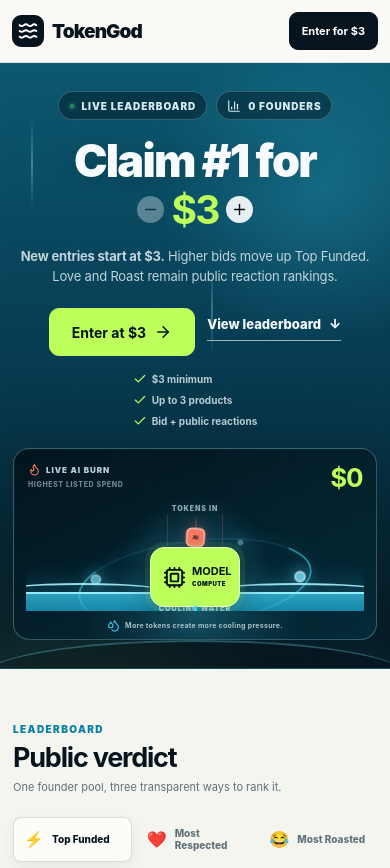
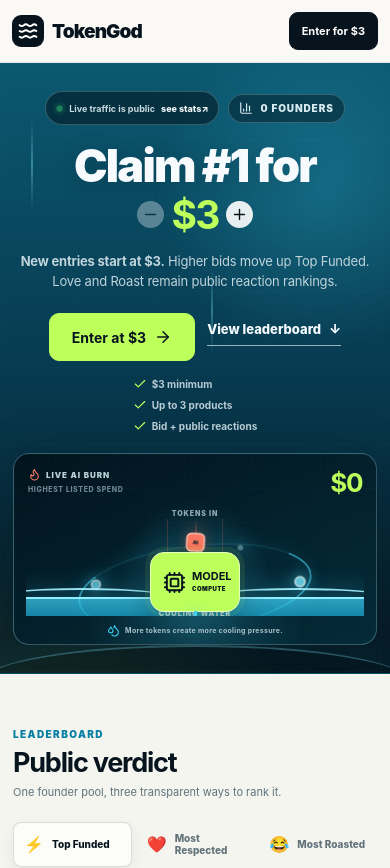
Before and after one commit to borhen68/tokengod, a Next.js app: page / in a window 390 px wide. Shown: the top 868 px of the page. Built offline with nearby package versions, Linux system fonts and the light colour scheme; no server answers.

Commit message:
Add public live traffic proof

```diff
--- /dev/null
+++ b/app/api/public-traffic/route.ts
@@ -0,0 +1,44 @@
+const DATAFAST_WEBSITE_ID = "6a8df6bf91fe4779cdf73d53";
+const DATAFAST_API = "https://datafa.st/api/analytics";
+
+function safeCount(value: unknown) {
+  return typeof value === "number" && Number.isFinite(value) && value >= 0
+    ? Math.floor(value)
+    : null;
+}
+
+async function fetchDataFast(path: string) {
+  const response = await fetch(`${DATAFAST_API}${path}`, {
+    cache: "no-store",
+    signal: AbortSignal.timeout(4_000),
+  });
+
+  if (!response.ok) {
+    throw new Error(`DataFast returned ${response.status}`);
+  }
+
+  return response.json() as Promise<Record<string, unknown>>;
+}
+
+export async function GET() {
+  const [realtimeResult, lifetimeResult] = await Promise.allSettled([
+    fetchDataFast(`/realtime?websiteId=${DATAFAST_WEBSITE_ID}`),
+    fetchDataFast(`/main?websiteId=${DATAFAST_WEBSITE_ID}&period=all&granularity=monthly`),
+  ]);
+
+  const online = realtimeResult.status === "fulfilled"
+    ? safeCount(realtimeResult.value.count)
+    : null;
+  const totalVisitors = lifetimeResult.status === "fulfilled"
+    ? safeCount(lifetimeResult.value.totalVisitors)
+    : null;
+
+  return Response.json(
+    {online, totalVisitors},
+    {
+      headers: {
+        "Cache-Control": "public, max-age=10, stale-while-revalidate=20",
+      },
+    },
+  );
+}
--- a/app/globals.css
+++ b/app/globals.css
@@ -1990,6 +1990,63 @@ a.founder-build-chip:focus-visible {
   .token-waterfall > footer { bottom: 7px; }
 }
 
+/* Public DataFast proof: live traffic is visible instead of being a private claim. */
+.hero-kicker .public-traffic-badge {
+  min-height: 31px;
+  display: inline-flex;
+  align-items: center;
+  gap: 6px;
+  padding: 0 11px;
+  color: #c9dbe2;
+  background: rgba(3, 24, 34, .58);
+  border: 1px solid rgba(208, 244, 252, .24);
+  border-radius: 999px;
+  backdrop-filter: blur(9px);
+  font-size: 10px;
+  line-height: 1;
+  white-space: nowrap;
+  transition: color .16s ease, border-color .16s ease, background .16s ease, transform .16s ease;
+}
+.hero-kicker .public-traffic-badge:hover {
+  color: #fff;
+  background: rgba(3, 24, 34, .78);
+  border-color: rgba(189, 255, 91, .58);
+  transform: translateY(-1px);
+}
+.hero-kicker .public-traffic-badge i {
+  width: 7px;
+  height: 7px;
+  flex: 0 0 auto;
+  background: #35c874;
+  border-radius: 50%;
+  box-shadow: 0 0 0 4px rgba(53, 200, 116, .13), 0 0 12px rgba(53, 200, 116, .48);
+  animation: pulse 1.8s infinite;
+}
+.hero-kicker .public-traffic-badge strong {
+  color: #71e69f;
+  font-size: 11px;
+  font-weight: 900;
+}
+.hero-kicker .public-traffic-badge b { font-weight: 700; }
+.hero-kicker .public-traffic-badge small { color: #718a95; font-size: 12px; }
+.hero-kicker .public-traffic-badge em {
+  color: #f4fbfd;
+  font-size: 10px;
+  font-style: normal;
+  font-weight: 850;
+}
+
+@media (max-width: 540px) {
+  .hero-kicker .public-traffic-badge {
+    max-width: 100%;
+    min-height: 34px;
+    padding-inline: 10px;
+    font-size: 9px;
+  }
+  .hero-kicker .public-traffic-badge strong { font-size: 10px; }
+  .hero-kicker .public-traffic-badge em { font-size: 9px; }
+}
+
 /* Outbid-style rows: one clear story instead of a dense metrics table. */
 .board-results .leaderboard-list { margin-top: 16px; }
 .board-results .leaderboard-row,
--- a/app/page.tsx
+++ b/app/page.tsx
@@ -9,6 +9,7 @@ import Link from "next/link";
 import { HeroEntry } from "@/components/hero-entry";
 import { Leaderboard } from "@/components/leaderboard";
 import { OceanStage } from "@/components/ocean-stage";
+import { PublicTrafficBadge } from "@/components/public-traffic-badge";
 import { TokenWaterfall } from "@/components/token-waterfall";
 import { isApplicationConfigured, isPaymentConfigured } from "@/lib/config";
 import {
@@ -76,7 +77,7 @@ export default async function HomePage({
           <TokenWaterfall spend={deepestBurn} />
           <div className="hero-copy">
             <div className="hero-kicker">
-              <span><i /> LIVE LEADERBOARD</span>
+              <PublicTrafficBadge />
               <span><BarChart3 size={14} /> {listings.length} {listings.length === 1 ? "FOUNDER" : "FOUNDERS"}</span>
             </div>
             <HeroEntry
--- /dev/null
+++ b/components/public-traffic-badge.tsx
@@ -0,0 +1,69 @@
+"use client";
+
+import {useEffect, useState} from "react";
+
+const PUBLIC_STATS_URL = "https://datafa.st/share/6a8df6bf91fe4779cdf73d53?realtime=1";
+
+type TrafficStats = {
+  online: number | null;
+  totalVisitors: number | null;
+};
+
+const number = new Intl.NumberFormat("en-US");
+
+export function PublicTrafficBadge() {
+  const [stats, setStats] = useState<TrafficStats | null>(null);
+
+  useEffect(() => {
+    let disposed = false;
+
+    async function refresh() {
+      try {
+        const response = await fetch("/api/public-traffic", {cache: "no-store"});
+        if (!response.ok) return;
+        const nextStats = await response.json() as TrafficStats;
+        if (!disposed) setStats(nextStats);
+      } catch {
+        // Keep the public dashboard link usable if DataFast is temporarily unavailable.
+      }
+    }
+
+    void refresh();
+    const interval = window.setInterval(refresh, 20_000);
+
+    return () => {
+      disposed = true;
+      window.clearInterval(interval);
+    };
+  }, []);
+
+  const online = stats?.online;
+  const totalVisitors = stats?.totalVisitors;
+  const hasCounts = online !== null && online !== undefined
+    && totalVisitors !== null && totalVisitors !== undefined;
+
+  return (
+    <a
+      className="public-traffic-badge"
+      href={PUBLIC_STATS_URL}
+      target="_blank"
+      rel="noreferrer"
+      aria-label={hasCounts
+        ? `${number.format(online)} online and ${number.format(totalVisitors)} visitors since launch. Open public analytics.`
+        : "Open TokenGod public live analytics"}
+    >
+      <i aria-hidden="true" />
+      {hasCounts ? (
+        <>
+          <strong>{number.format(online)} online</strong>
+          <small>·</small>
+          <b>{number.format(totalVisitors)} visitors since launch</b>
+          <small>·</small>
+        </>
+      ) : (
+        <b>Live traffic is public</b>
+      )}
+      <em>see stats↗</em>
+    </a>
+  );
+}
```
